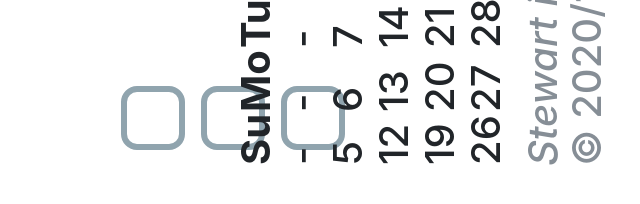
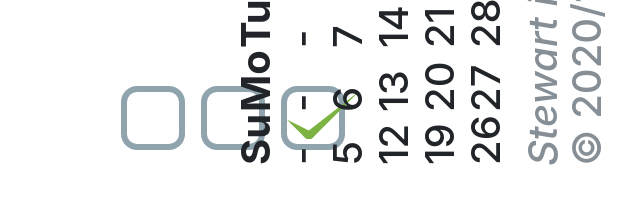
Before and after one commit to stewilondanga/sizedup-check, a plain HTML site: page index.html in a window 1280 px wide. Shown: the part 282-486 px from the top of the page, 407-1047 px from the left. Drawn offline with nearby package versions, Linux system fonts and the light colour scheme.

Commit message:
add css/styles.css

```diff
--- a/css/styles.css
+++ b/css/styles.css
@@ -60,17 +60,15 @@ div {
   height: 0;
 }
 
-/*input:checked+div{
+input:checked+div {
   border-color: transparent transparent #7CB342 #7CB342;
-  border-width: 1.5em 4em .5em .5em ;
-
+  border-width: 1.5em 4em .5em .5em;
   width: 4.5em;
   height: 2em;
-
   left: 0;
 }
 
-label:nth-child(1){
+/*label:nth-child(1){
   font-size: .5rem;
 }
 label:nth-child(2){
```
